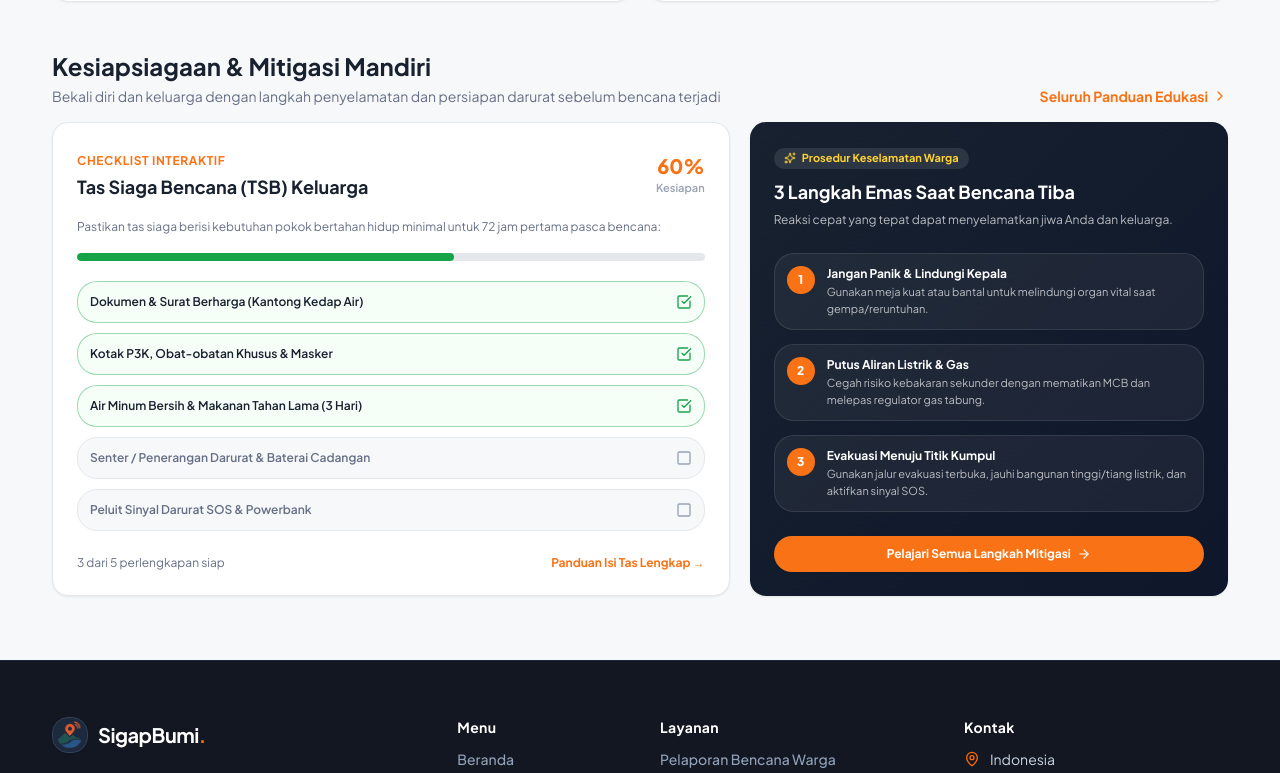
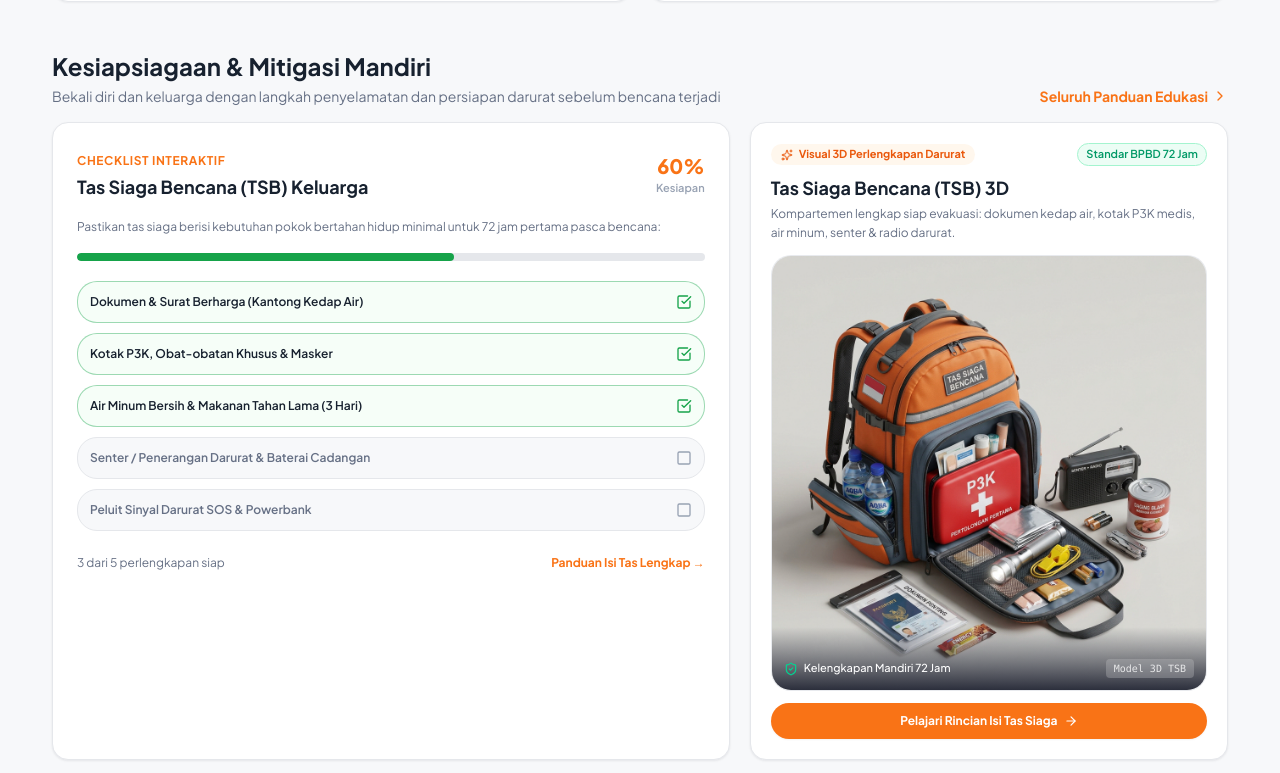
Before and after one commit to Xoltvez/SigapBumi, a Next.js app: page / in a window 1280 px wide. Shown: the part 1900-2673 px from the top of the page. Built offline with nearby package versions, Linux system fonts and the light colour scheme; no server answers.

Commit message:
feat(beranda): ganti kartu 3 langkah emas dengan visualisasi gambar 3D realistis tas siaga bencana

```diff
--- a/src/app/page.tsx
+++ b/src/app/page.tsx
@@ -715,64 +715,52 @@ export default function HomePage() {
             </div>
           </div>
 
-          {/* Bento 2: 3 Langkah Emas Tanggap Darurat (5 cols) */}
-          <div className="lg:col-span-5 bg-gradient-to-br from-ink to-slate-900 text-white rounded-2xl p-6 shadow-card flex flex-col justify-between space-y-5">
+          {/* Bento 2: Visualisasi 3D Realistis Tas Siaga Bencana (TSB) (5 cols) */}
+          <div className="lg:col-span-5 bg-surface border border-line rounded-2xl p-5 shadow-card flex flex-col justify-between overflow-hidden group">
             <div>
-              <div className="inline-flex items-center gap-1.5 px-2.5 py-0.5 rounded-full bg-white/10 text-[11px] font-bold text-amber-300">
-                <Sparkles className="w-3 h-3" />
-                <span>Prosedur Keselamatan Warga</span>
+              <div className="flex items-center justify-between mb-2">
+                <span className="inline-flex items-center gap-1.5 px-2.5 py-0.5 rounded-full bg-primary-soft text-primary-hover text-[11px] font-bold">
+                  <Sparkles className="w-3 h-3" />
+                  <span>Visual 3D Perlengkapan Darurat</span>
+                </span>
+                <span className="text-[11px] font-semibold text-emerald-600 bg-emerald-50 px-2 py-0.5 rounded-full border border-emerald-200">
+                  Standar BPBD 72 Jam
+                </span>
               </div>
-              <h3 className="text-lg font-bold mt-2">
-                3 Langkah Emas Saat Bencana Tiba
+              <h3 className="text-lg font-bold text-ink">
+                Tas Siaga Bencana (TSB) 3D
               </h3>
-              <p className="text-xs text-white/70 mt-1 leading-relaxed">
-                Reaksi cepat yang tepat dapat menyelamatkan jiwa Anda dan keluarga.
+              <p className="text-xs text-ink-soft mt-0.5 leading-relaxed">
+                Kompartemen lengkap siap evakuasi: dokumen kedap air, kotak P3K medis, air minum, senter &amp; radio darurat.
               </p>
             </div>
 
-            <div className="space-y-3.5">
-              <div className="flex items-start gap-3 p-3 rounded-xl bg-white/5 border border-white/10">
-                <div className="w-7 h-7 rounded-lg bg-primary text-white font-extrabold text-xs flex items-center justify-center shrink-0">
-                  1
-                </div>
-                <div>
-                  <h4 className="text-xs font-bold text-white">Jangan Panik & Lindungi Kepala</h4>
-                  <p className="text-[11px] text-white/70 mt-0.5">
-                    Gunakan meja kuat atau bantal untuk melindungi organ vital saat gempa/reruntuhan.
-                  </p>
-                </div>
-              </div>
-
-              <div className="flex items-start gap-3 p-3 rounded-xl bg-white/5 border border-white/10">
-                <div className="w-7 h-7 rounded-lg bg-primary text-white font-extrabold text-xs flex items-center justify-center shrink-0">
-                  2
-                </div>
-                <div>
-                  <h4 className="text-xs font-bold text-white">Putus Aliran Listrik & Gas</h4>
-                  <p className="text-[11px] text-white/70 mt-0.5">
-                    Cegah risiko kebakaran sekunder dengan mematikan MCB dan melepas regulator gas tabung.
-                  </p>
-                </div>
-              </div>
-
-              <div className="flex items-start gap-3 p-3 rounded-xl bg-white/5 border border-white/10">
-                <div className="w-7 h-7 rounded-lg bg-primary text-white font-extrabold text-xs flex items-center justify-center shrink-0">
-                  3
-                </div>
-                <div>
-                  <h4 className="text-xs font-bold text-white">Evakuasi Menuju Titik Kumpul</h4>
-                  <p className="text-[11px] text-white/70 mt-0.5">
-                    Gunakan jalur evakuasi terbuka, jauhi bangunan tinggi/tiang listrik, dan aktifkan sinyal SOS.
-                  </p>
-                </div>
+            {/* 3D Realistic Image Showcase */}
+            <div className="relative my-3 w-full aspect-square rounded-xl overflow-hidden bg-slate-50 border border-line/80 shadow-inner group/img">
+              <Image
+                src="/tas_siaga_3d.jpg"
+                alt="Visualisasi 3D Realistis Tas Siaga Bencana (TSB) beserta dokumen, kotak P3K, air minum, dan peralatan darurat"
+                fill
+                sizes="(max-width: 1024px) 100vw, 400px"
+                className="object-cover transition-transform duration-500 group-hover/img:scale-105"
+                priority
+              />
+              <div className="absolute inset-x-0 bottom-0 bg-gradient-to-t from-slate-950/80 via-slate-950/40 to-transparent p-3 pt-8 flex items-center justify-between text-white">
+                <span className="text-[11px] font-medium flex items-center gap-1.5">
+                  <ShieldCheck className="w-3.5 h-3.5 text-emerald-400" />
+                  Kelengkapan Mandiri 72 Jam
+                </span>
+                <span className="text-[10px] text-white/80 font-mono bg-white/20 px-2 py-0.5 rounded backdrop-blur-xs">
+                  Model 3D TSB
+                </span>
               </div>
             </div>
 
             <Link
-              href="/edukasi"
+              href="/edukasi#tsb"
               className="inline-flex items-center justify-center gap-1.5 w-full py-2.5 rounded-xl bg-primary hover:bg-primary-hover text-white text-xs font-bold transition-colors shadow-xs"
             >
-              <span>Pelajari Semua Langkah Mitigasi</span>
+              <span>Pelajari Rincian Isi Tas Siaga</span>
               <ArrowRight className="w-3.5 h-3.5" />
             </Link>
           </div>
```
Also changed, not shown: public/tas_siaga_3d.jpg (added).
